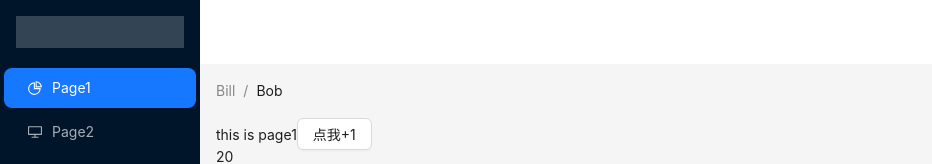
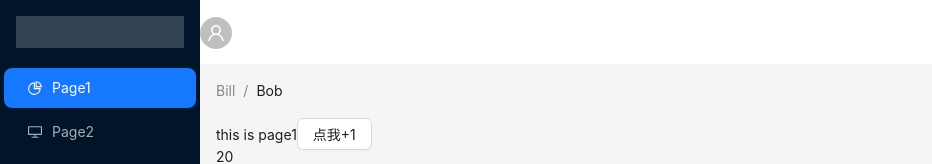
Before and after one commit to luckylark2000/xx-management, a React (Vite) app: page /page1 in a window 1280 px wide. Shown: the top 164 px of the page, without its empty margins (0-932 px from the left). Built offline with nearby package versions, Linux system fonts and the light colour scheme.

Commit message:
添加头像及下拉菜单，点击退出确认后跳到登陆界面

```diff
--- /dev/null
+++ b/src/view/HeadContent/index.tsx
@@ -0,0 +1,52 @@
+import { UserOutlined } from '@ant-design/icons'
+import { Avatar, Dropdown, MenuProps, Modal, message } from 'antd'
+import React from 'react'
+import { useNavigate } from 'react-router-dom';
+
+
+const HeadContent = () => {
+    const navigateTo = useNavigate();
+    const logout = () => {
+        Modal.confirm({
+            title: "确定要退出吗",
+            okText: "确定",
+            cancelText: "取消",
+            centered: true,
+            onOk: () => {
+                //TODO token设置为空
+                message.success("退出成功！")
+                navigateTo("/login")
+            }
+
+
+
+        })
+    }
+    const items: MenuProps['items'] = [
+        {
+            label: <a href="https://www.antgroup.com">1st menu item</a>,
+            key: '0',
+        },
+        {
+            label: <a href="https://www.aliyun.com">2nd menu item</a>,
+            key: '1',
+        },
+        {
+            type: 'divider',
+        },
+        {
+            label: '退出登录',
+            key: 'exit',
+            onClick: logout
+        },
+    ];
+    return (
+        <div className='header' >
+            <Dropdown menu={{ items }} trigger={["click"]}>
+                <Avatar alt='avatar' icon={<UserOutlined />} />
+            </Dropdown>
+        </div>
+    )
+}
+
+export default HeadContent
--- a/src/view/Home.tsx
+++ b/src/view/Home.tsx
@@ -3,6 +3,7 @@ import { Breadcrumb, Layout, theme } from 'antd';
 import MainMenu from '../components/MainMenu';
 // import router from "../router";
 import { Outlet, useRoutes } from 'react-router-dom';
+import HeadContent from './HeadContent';
 
 const { Header, Content, Footer, Sider } = Layout;
 
@@ -21,7 +22,9 @@ const App: React.FC = () => {
 
             </Sider>
             <Layout className="site-layout">
-                <Header style={{ padding: 0, background: colorBgContainer }} />
+                <Header style={{ padding: 0, background: colorBgContainer }} >
+                    <HeadContent />
+                </Header >
                 <Content style={{ margin: '0 16px' }}>
                     <Breadcrumb style={{ margin: '16px 0' }} items={[{ title: "Bill" }, { title: "Bob" }]} />
                     {/* {outlet} */}
```
